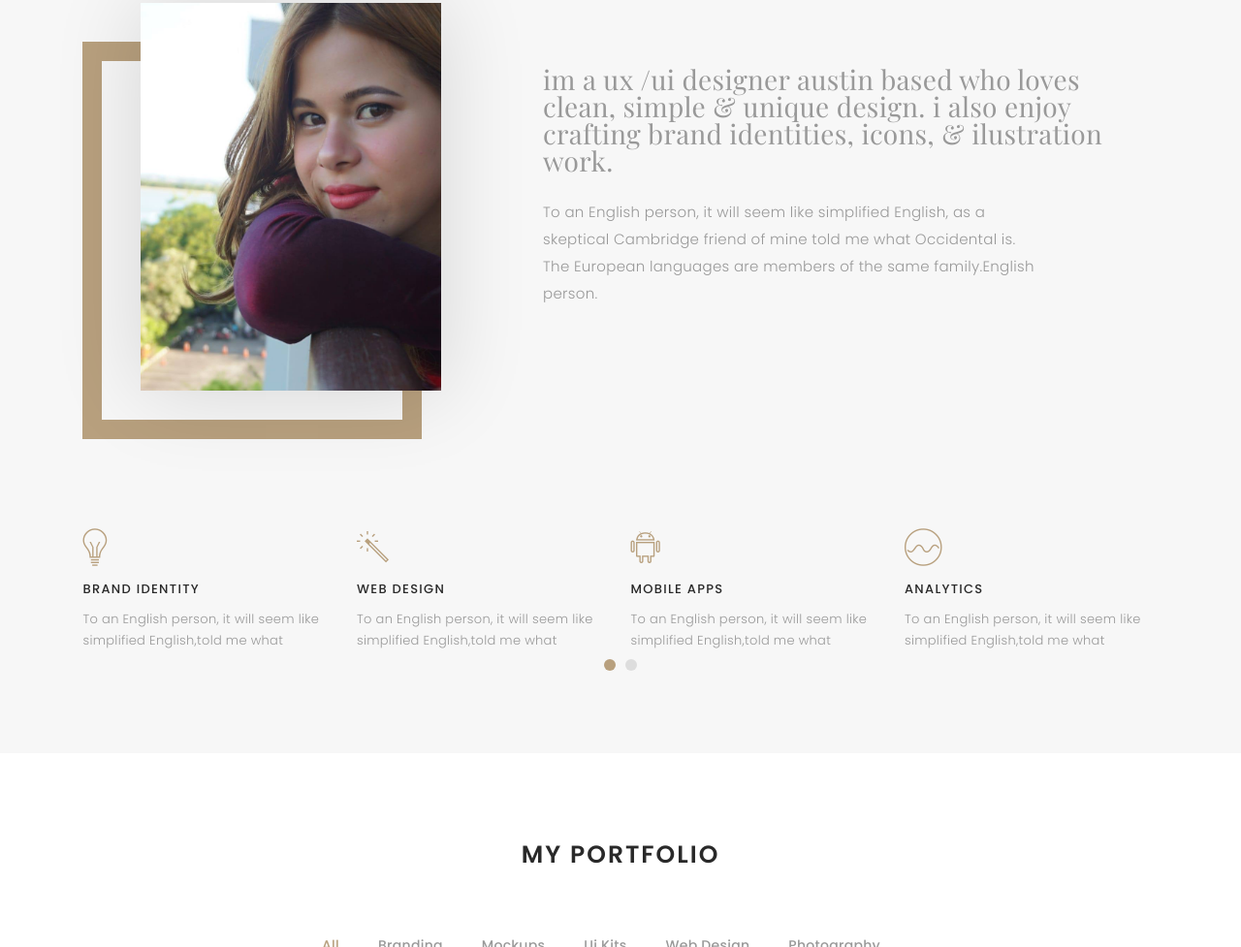
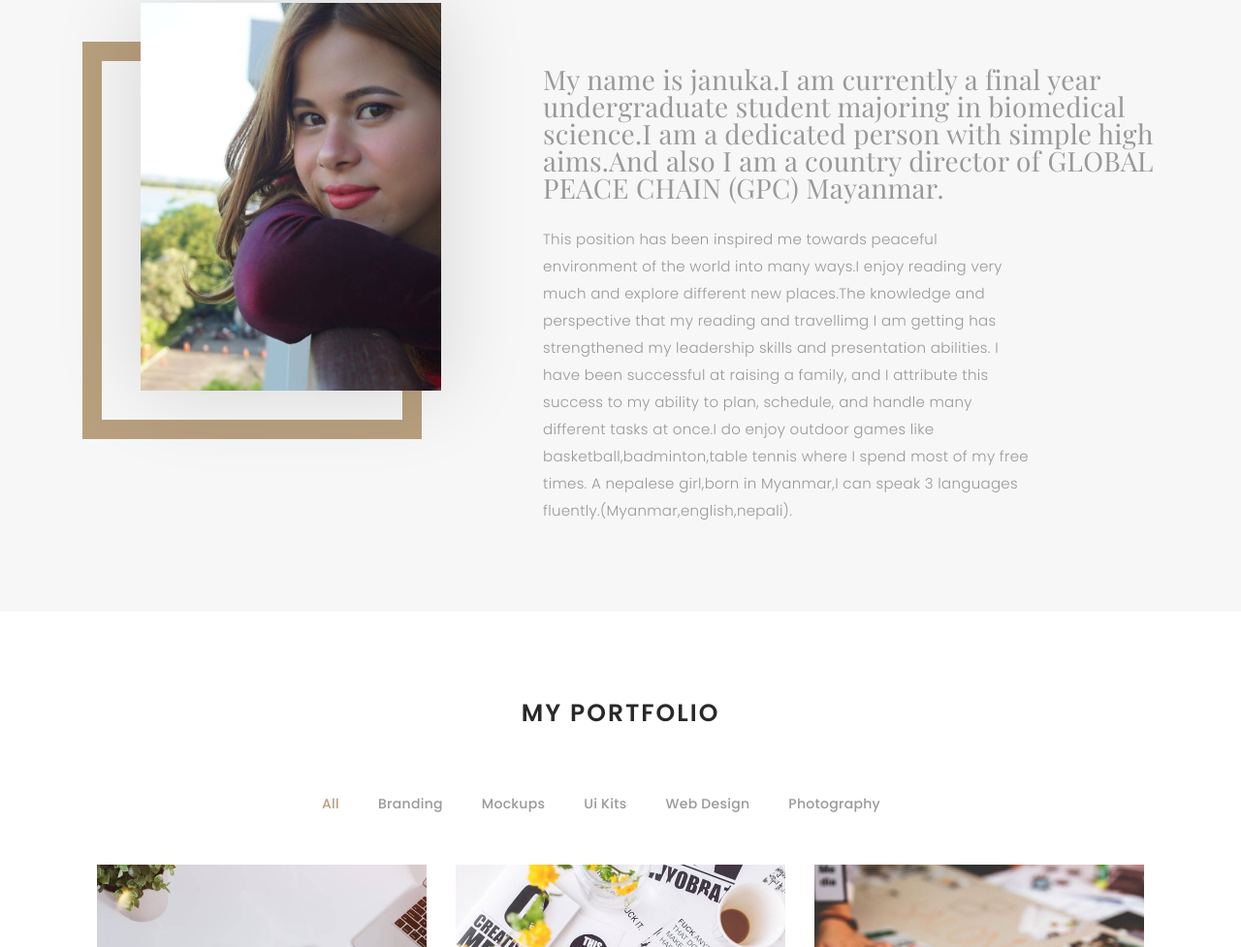
Before and after one commit to samip-sharma/Folio, a plain HTML site: page index.html in a window 1280 px wide. Shown: the part 947-1924 px from the top of the page at 97% size. Drawn offline with nearby package versions, Linux system fonts and the light colour scheme; files whose address does not match are found by name; a web font is replaced by a local one.

Commit message:
added description

```diff
--- a/index.html
+++ b/index.html
@@ -104,8 +104,9 @@
         <div class="col-lg-7">
           <div class="about-descr">
 
-            <p class="p-heading">im a ux /ui designer austin based who loves clean, simple & unique design. i also enjoy crafting brand identities, icons, & ilustration work. </p>
-            <p class="separator">To an English person, it will seem like simplified English, as a skeptical Cambridge friend of mine told me what Occidental is. The European languages are members of the same family.English person.</p>
+            <p class="p-heading">My name is januka.I am currently a final year undergraduate student majoring in biomedical science.I am a dedicated person with simple high aims.And also I am a country director of GLOBAL PEACE CHAIN (GPC) Mayanmar. </p>
+            <p class="separator">This position has been inspired me towards peaceful environment of the world into many ways.I enjoy reading very much and explore different new places.The knowledge and perspective that my reading and travellimg I am getting  has strengthened my leadership skills and presentation abilities. I have been successful at raising a family, and I attribute this success to my ability to plan, schedule, and handle many different tasks at once.I do enjoy outdoor games like basketball,badminton,table tennis where I spend most of my free times.
+A nepalese girl,born in Myanmar,I can speak 3 languages fluently.(Myanmar,english,nepali).</p>
 
           </div>
 
@@ -117,7 +118,7 @@
 
 
   <!-- start section services -->
-  <div id="services">
+  <div style="display:none;" id="services">
     <div class="container">
 
         <div class="services-carousel owl-theme">
```
